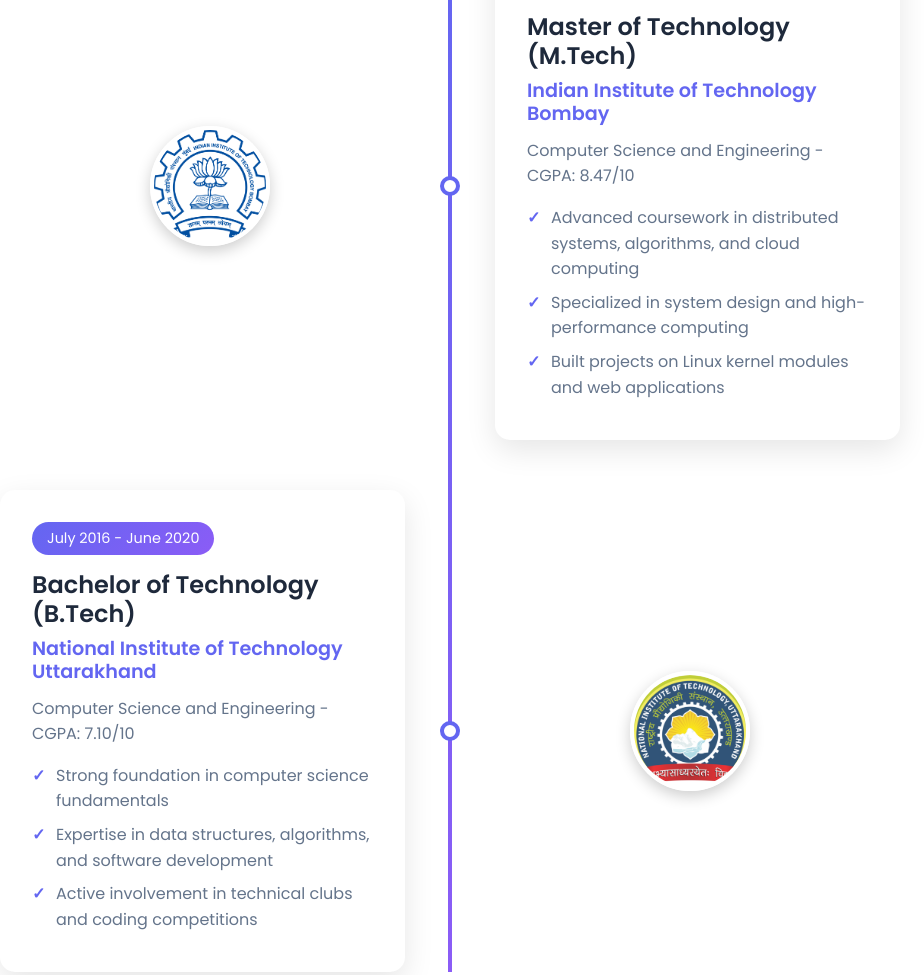
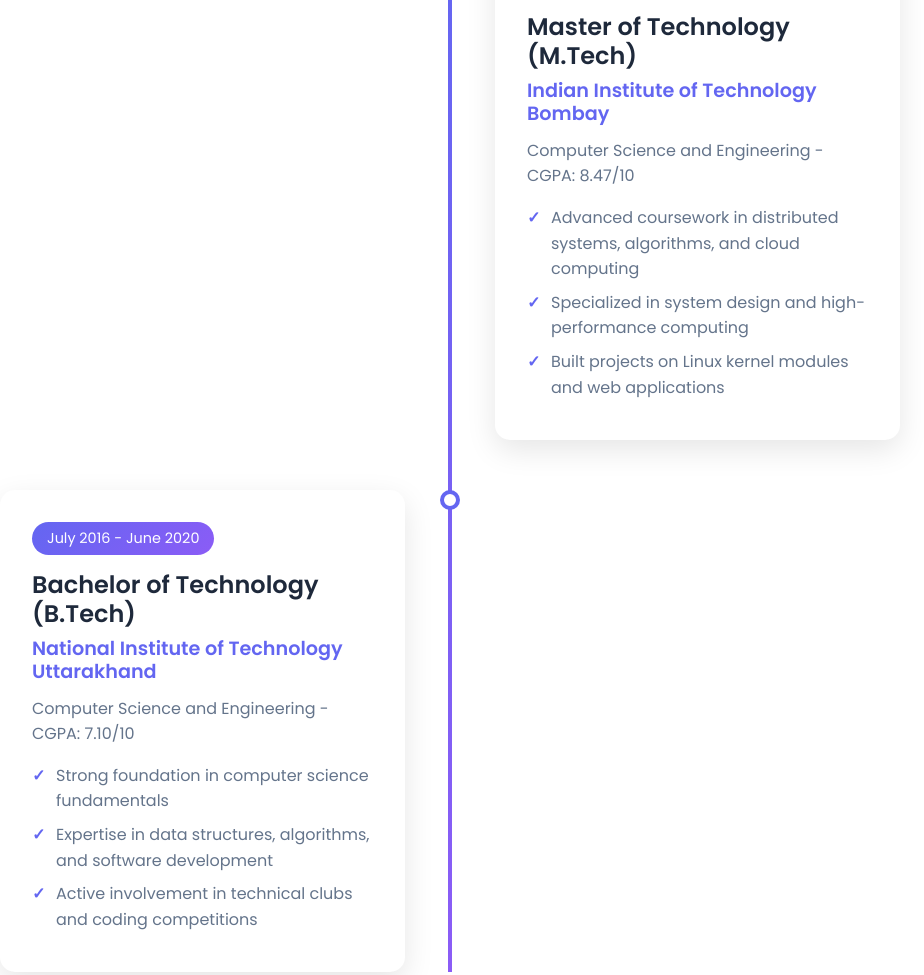
Before and after one commit to Vivek-Raj-IITB/Vivek-Raj-IITB.github.io, a plain HTML site: page index.html in a window 1280 px wide. Shown: the part 2320-3295 px from the top of the page, without its empty margins (190-1114 px from the left). Drawn offline with Linux system fonts and the light colour scheme.

Commit message:
removed college logo

```diff
--- a/css/style.css
+++ b/css/style.css
@@ -465,7 +465,6 @@ section {
     margin-bottom: 50px;
     display: flex;
     justify-content: flex-end;
-    align-items: center;
 }
 
 .timeline-item:nth-child(even) {
@@ -482,33 +481,6 @@ section {
     border: 4px solid var(--primary-color);
     border-radius: 50%;
     z-index: 10;
-}
-
-.timeline-image {
-    position: absolute;
-    width: 120px;
-    height: 120px;
-    border-radius: 50%;
-    overflow: hidden;
-    border: 4px solid var(--white);
-    box-shadow: 0 5px 15px rgba(0, 0, 0, 0.2);
-    z-index: 5;
-}
-
-.timeline-image img {
-    width: 100%;
-    height: 100%;
-    object-fit: cover;
-}
-
-.timeline-image-left {
-    left: calc(50% - 180px);
-    transform: translateX(-100%);
-}
-
-.timeline-image-right {
-    right: calc(50% - 180px);
-    transform: translateX(100%);
 }
 
 .timeline-content {
@@ -1114,10 +1086,6 @@ section {
         left: 30px;
     }
 
-    .timeline-image {
-        display: none;
-    }
-
     .timeline-content {
         width: calc(100% - 80px);
     }
--- a/index.html
+++ b/index.html
@@ -132,9 +132,6 @@
             <div class="timeline">
                 <div class="timeline-item">
                     <div class="timeline-dot"></div>
-                    <div class="timeline-image timeline-image-left">
-                        <img src="assets/images/iitb.jpg" alt="IIT Bombay" onerror="this.src='https://via.placeholder.com/150x150?text=IIT+Bombay'">
-                    </div>
                     <div class="timeline-content">
                         <div class="timeline-date">July 2021 - July 2023</div>
                         <h3>Master of Technology (M.Tech)</h3>
@@ -159,9 +156,6 @@
                             <li>Expertise in data structures, algorithms, and software development</li>
                             <li>Active involvement in technical clubs and coding competitions</li>
                         </ul>
-                    </div>
-                    <div class="timeline-image timeline-image-right">
-                        <img src="assets/images/nituk.jpg" alt="NIT Uttarakhand" onerror="this.src='https://via.placeholder.com/150x150?text=NIT+Uttarakhand'">
                     </div>
                 </div>
             </div>
```
Also changed, not shown: 1 other file.
